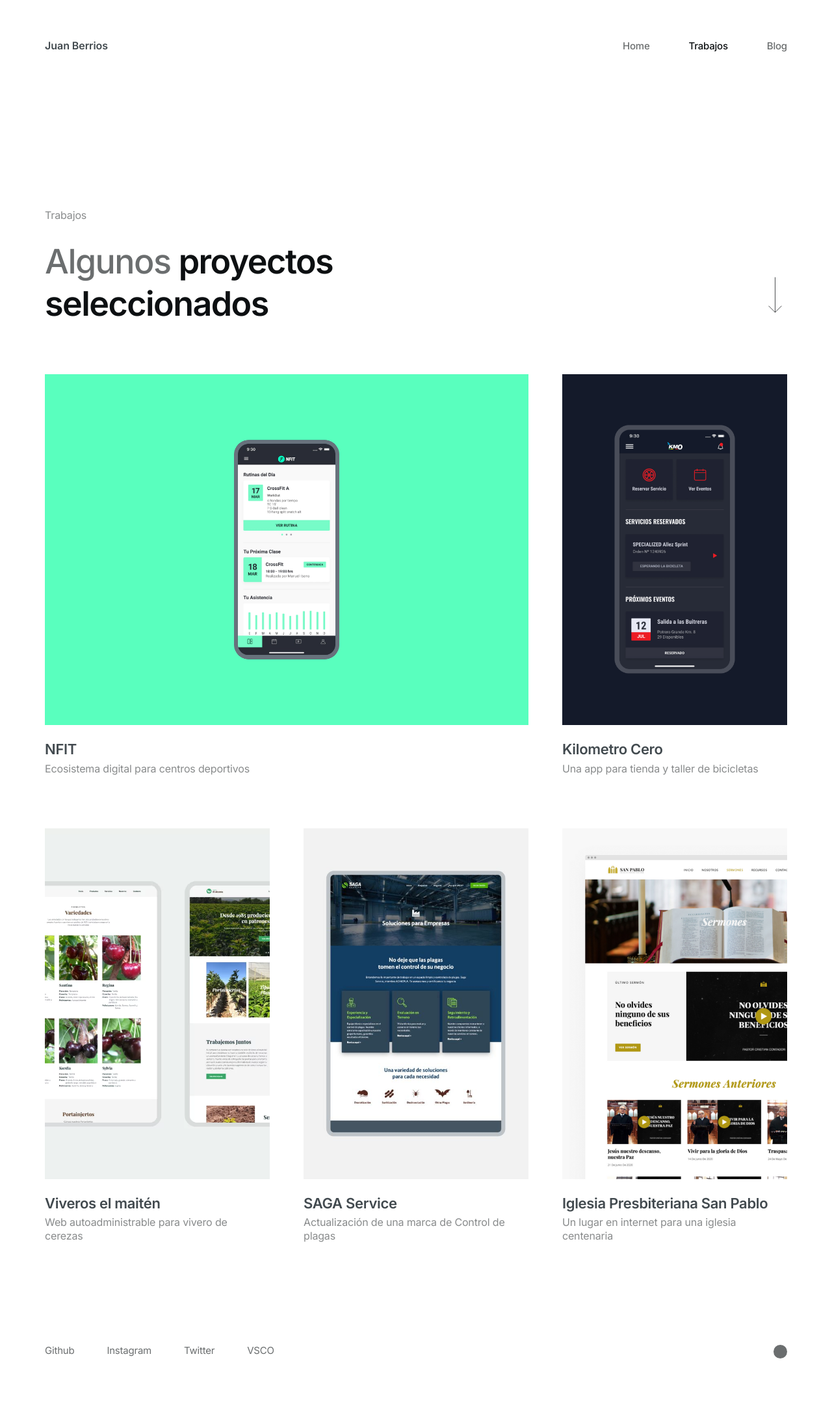
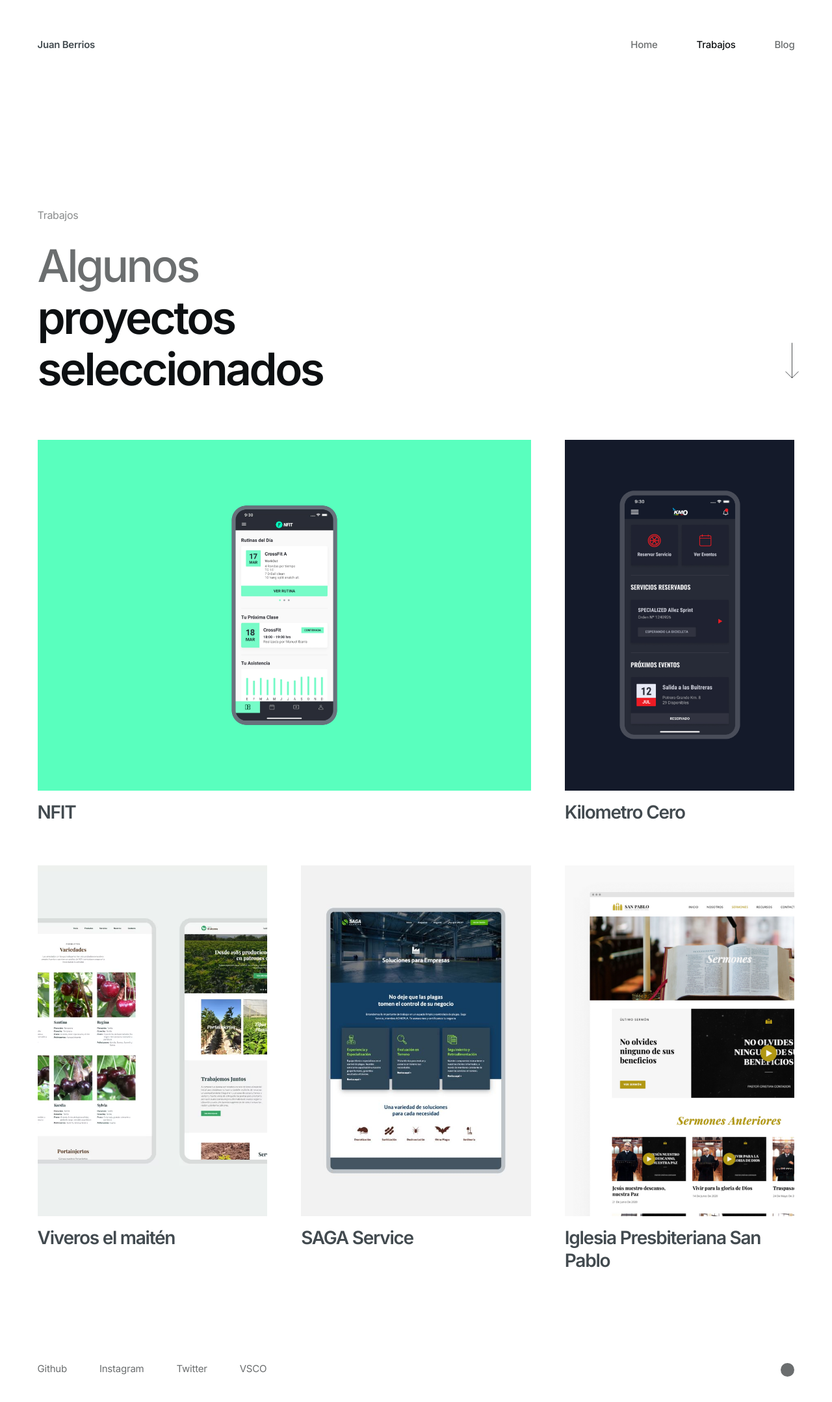
Before and after one commit to dandelior/juanberrios-21, a Next.js app: page /works in a window 1280 px wide. Shown: the top 2158 px of the page at 65% size. Built offline with nearby package versions, Linux system fonts and the light colour scheme.

Commit message:
bigger texts 1

```diff
--- a/pages/index.js
+++ b/pages/index.js
@@ -52,8 +52,10 @@
         </WorksGrid>
 
         <BlogPreview posts={allPosts}>
-          <span className="highlight-color">Escribo</span> sobre las cosas que
-          me interesan.
+          Te comparto <span className="highlight-color">lo que sé</span> y{" "}
+          <span className="highlight-color">lo que me gusta</span>
+          {/* <span className="highlight-color">Escribo</span> sobre las cosas que
+          me interesan. */}
         </BlogPreview>
       </div>
     </>
--- a/parts/worksGrid.js
+++ b/parts/worksGrid.js
@@ -1,22 +1,24 @@
-import Link from 'next/link'
-import Image from 'next/image'
-import styles from '../styles/parts/WorksGrid.module.sass'
+import Link from "next/link";
+import Image from "next/image";
+import styles from "../styles/parts/WorksGrid.module.sass";
 
 export default function WorksGrid(props) {
-
   const works = props.works;
   const noBottom = props.noBottom;
 
   return (
     <>
-            <section className={`${styles.worksGridWrapper} ${noBottom ? styles.noBottom : ''}`}>
+      <section
+        className={`${styles.worksGridWrapper} ${
+          noBottom ? styles.noBottom : ""
+        }`}
+      >
         {props.children ? (
-                    <div className={styles.heading}>
-                        {props.children}
-                    </div>
-                ) : ''}
+          <div className={styles.heading}>{props.children}</div>
+        ) : (
+          ""
+        )}
         <div className={styles.worksGrid}>
-
           {works.map((work, i) => (
             <Link as={`/works/${work.slug}`} href="/works/[slug]" key={i}>
               <a className={styles.workCard}>
@@ -30,15 +32,17 @@
                   />
                 </div>
                 <div className={styles.data}>
-                                    <h3>{work.title}</h3>
-                                    <p>{work.excerpt}</p>
+                  <h2>
+                    {work.title}
+                    {/* <span className={styles.arrow}>→</span> */}
+                  </h2>
+                  {/* <p>{work.excerpt}</p> */}
                 </div>
               </a>
             </Link>
           ))}
-
         </div>
       </section>
     </>
-    )
+  );
 }
--- a/styles/parts/Footer.module.sass
+++ b/styles/parts/Footer.module.sass
@@ -2,7 +2,7 @@
   display: flex
   justify-content: space-between
   align-items: flex-end
-  padding: 110px 30px 64px
+  padding: 110px 22px 60px
   .rrssLinks
     a
       margin-top: 21px
@@ -29,7 +29,8 @@
 
 @media (min-width: 1280px)
   .footer
-    padding: 140px 5.4vw 69px
+    // padding: 140px 5vw 69px
+    padding: 140px 4.5vw 69px
     .rrssLinks
       display: flex
       a
@@ -49,12 +50,3 @@
         &:last-child
     .dotWrapper
       .dot
-
-@media (min-width: 1490px)
-  .footer
-    padding: 140px 18vw 79px
-    .rrssLinks
-      a
-        &:last-child
-    .dotWrapper
-      .dot
--- a/styles/parts/Header.module.sass
+++ b/styles/parts/Header.module.sass
@@ -17,7 +17,8 @@
   .header
     display: flex
     margin: auto
-    padding: 60px 5.4vw
+    // padding: 60px 5.4vw
+    padding: 60px 4.5vw
     justify-content: space-between
     &.fixed
       position: absolute
@@ -29,7 +30,7 @@
 
 @media (min-width: 1600px)
   .header
-    padding: 68px 18vw
+    // padding: 68px 18vw
     &.fixed
 
 .brand
@@ -41,11 +42,11 @@
   top: 0
   left: 0
   right: 0
-  padding: 40px 30px
+  padding: 30px 22px
   z-index: 999
   .logo
-    font-size: 16px
-    letter-spacing: -0.005em
+    font-size: 15px
+    letter-spacing: -0.018em
     font-weight: 600
     color: var(--color-mid)
     margin: 0
@@ -139,6 +140,7 @@
     font-weight: 500
     color: var(--color-text)
     transition: var(--transition)
+    letter-spacing: -0.018em
     &.active
       color: var(--color-highlight)
     &.inactive
```
Also changed, not shown: parts/PresentationHome.js (+5 -3 lines), parts/blogPreview.js (+6 -16 lines), styles/Work.module.sass (+5 -4 lines), styles/globals.sass (+42 -16 lines), styles/parts/BlogPreview.module.sass (+16 -10 lines), styles/parts/NextSection.module.sass (+6 -10 lines), styles/parts/PresentationWrapper.module.sass (+24 -12 lines), styles/parts/WorksGrid.module.sass (+27 -16 lines). Lines whose indentation alone changed are shown as unchanged.
